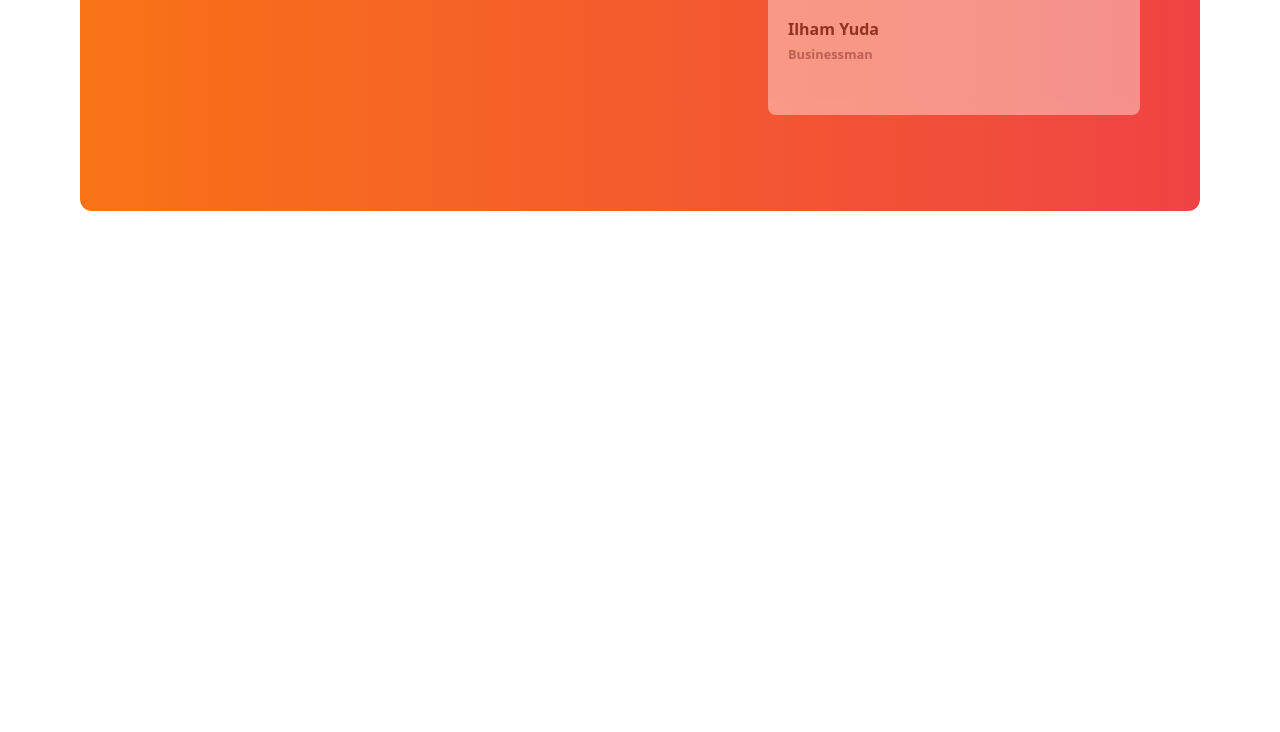
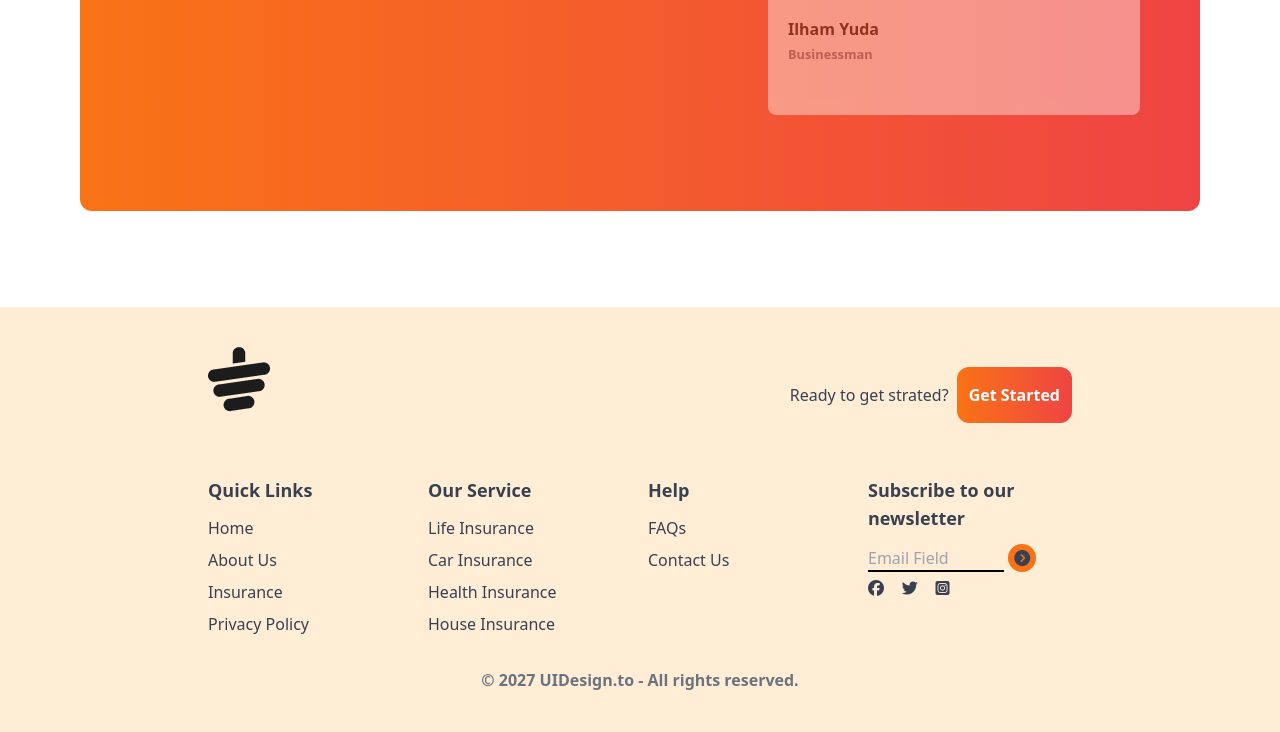
Before and after one commit to ashfakani/tea-house-tailwind, a plain HTML site: page index.html in a window 1280 px wide. Shown: the part 2442-3174 px from the top of the page. Before the commit the page ends 2749 px from the top, so only its background shows below. Drawn offline with nearby package versions, Linux system fonts and the light colour scheme.

Commit message:
footer section styling

```diff
--- a/index.html
+++ b/index.html
@@ -300,7 +300,132 @@
 
         </section>
 
+        <!-- News Section  -->
+
+        <!-- footer section  -->
+
     </main>
+
+    <footer class="bg-orange-100 text-gray-700 py-10 px-4 md:px-16">
+
+        <div class="w-9/12 mx-auto">
+            <!-- logo  -->
+
+            <div class="mb-8 flex justify-between">
+
+                <img class="mb-8" src="images/cup.png" alt="">
+
+                <div class="flex items-center gap-2">
+                    <h4>Ready to get strated?</h4>
+                    <button
+                        class="bg-gradient-to-r from-orange-500 to-red-500 py-4 px-3 rounded-xl text-white font-bold">Get
+                        Started</button>
+
+                </div>
+
+            </div>
+
+            <!-- links  -->
+
+            <div class="grid grid-cols-1 md:grid-cols-2 lg:grid-cols-4 gap-4">
+
+                <!-- first column  -->
+
+                <div>
+                    <h3 class="font-semibold text-lg mb-3">Quick Links</h3>
+
+                    <ul class="space-y-2">
+                        <li class="hover:text-orange-500">
+                            <a href="#">Home</a>
+                        </li>
+                        <li class="hover:text-orange-500">
+                            <a href="#">About Us</a>
+                        </li>
+                        <li class="hover:text-orange-500">
+                            <a href="#">Insurance</a>
+                        </li>
+                        <li class="hover:text-orange-500">
+                            <a href="#">Privacy Policy</a>
+                        </li>
+                    </ul>
+
+                </div>
+
+                <!-- second column  -->
+
+                <div>
+                    <h3 class="font-semibold text-lg mb-3">Our Service</h3>
+
+                    <ul class="space-y-2">
+                        <li class="hover:text-orange-500">
+                            <a href="#">Life Insurance</a>
+                        </li>
+                        <li class="hover:text-orange-500">
+                            <a href="#">Car Insurance</a>
+                        </li>
+                        <li class="hover:text-orange-500">
+                            <a href="#">Health Insurance</a>
+                        </li>
+                        <li class="hover:text-orange-500">
+                            <a href="#">House Insurance</a>
+                        </li>
+                    </ul>
+
+                </div>
+
+                <!-- third column  -->
+
+                <div>
+                    <h3 class="font-semibold text-lg mb-3">Help</h3>
+
+                    <ul class="space-y-2">
+                        <li class="hover:text-orange-500">
+                            <a href="#">FAQs</a>
+                        </li>
+                        <li class="hover:text-orange-500">
+                            <a href="#">Contact Us</a>
+                        </li>
+                    </ul>
+
+                </div>
+
+                <!-- fourth Coulmn  -->
+
+                <div>
+                    <h3 class="font-semibold text-lg mb-3">Subscribe to our newsletter</h3>
+
+                    <div class="flex flex-col space-y-2">
+
+                        <div>
+                            <input placeholder="Email Field" type="text"
+                                class="bg-transparent border-b-2 border-black w-4/6">
+                            <i
+                                class="fa-solid fa-circle-chevron-right w-7 h-7 bg-orange-500 inline-flex justify-center items-center rounded-full"></i>
+                        </div>
+
+                        <div class="flex justify-between w-2/5 mb-2 mt-8">
+                            <i class="fa-brands fa-facebook"></i>
+                            <i class="fa-brands fa-twitter"></i>
+                            <i class="fa-brands fa-square-instagram"></i>
+
+
+                        </div>
+
+                    </div>
+                </div>
+
+
+
+            </div>
+
+            <div class="pt-4 mt-4 mx-4 text-center">
+
+                <p class="text-gray-500 font-semibold">© 2027 UIDesign.to - All rights reserved.</p>
+
+            </div>
+        </div>
+
+    </footer>
 </body>
 
 </html>
```
